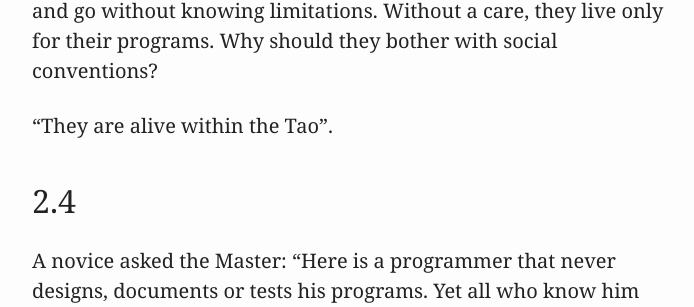
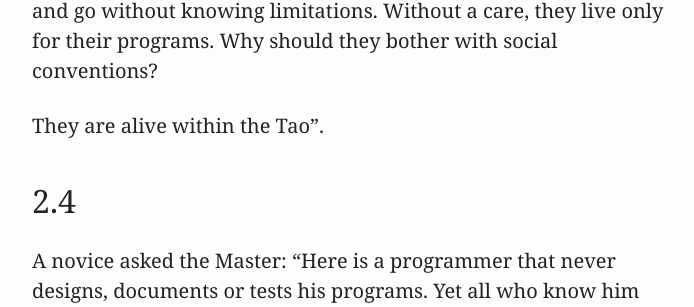
Before and after one commit to konikos/konikos.github.com, a Jekyll site: the page built from tao.markdown, in a window 1280 px wide and 900 px high, scrolled down 3255 px. Shown: the part 148-455 px from the top of the window, without its empty margins (288-982 px from the left). Built offline with Jekyll 4.4.1, drawn with Linux system fonts in a browser that asks for light colours; some web fonts are replaced; Markdown is read by kramdown in place of the engine named in the settings.

Commit message:
Remove excess quote

```diff
--- a/tao.markdown
+++ b/tao.markdown
@@ -79,7 +79,7 @@ A programmer from a very large computer company went to a software conference an
 
 The manager said: "I should have never sent you to the conference. Those programmers live beyond the physical world. They consider life absurd, an accidental coincidence. They come and go without knowing limitations. Without a care, they live only for their programs. Why should they bother with social conventions?
 
-"They are alive within the Tao".
+They are alive within the Tao".
 
 ### 2.4
 
```
